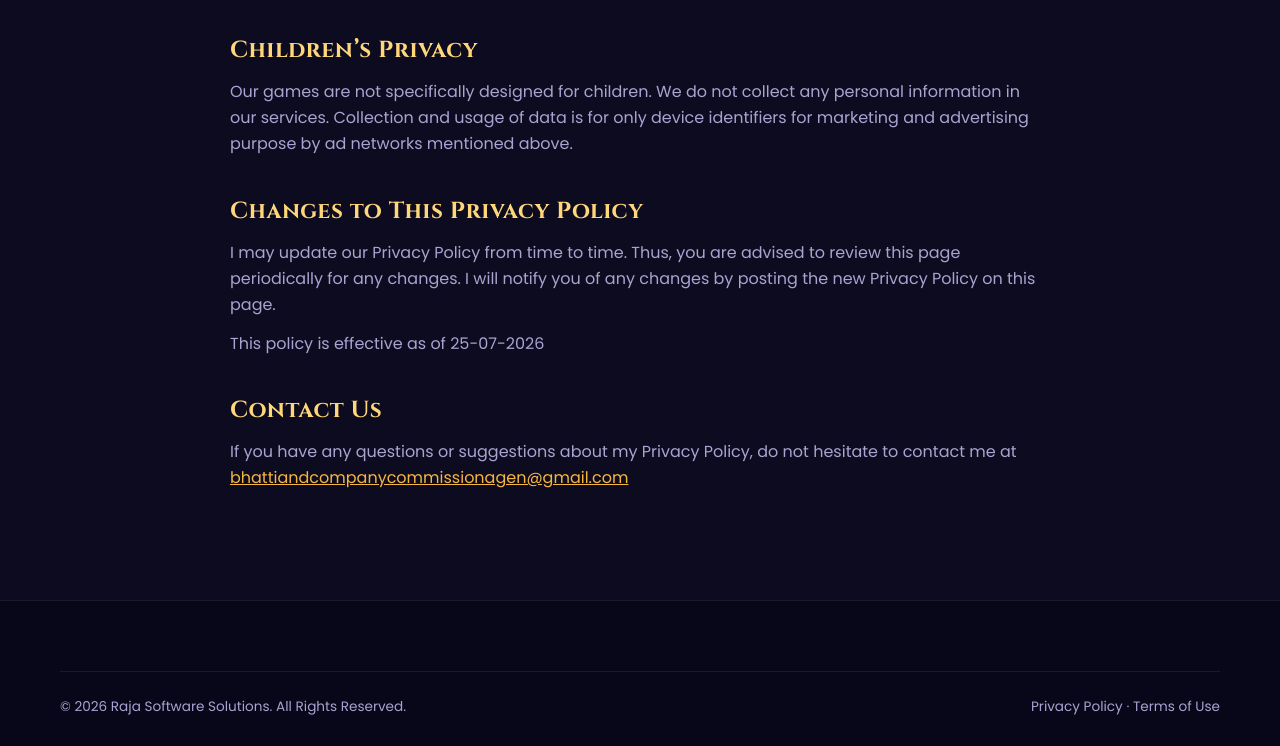
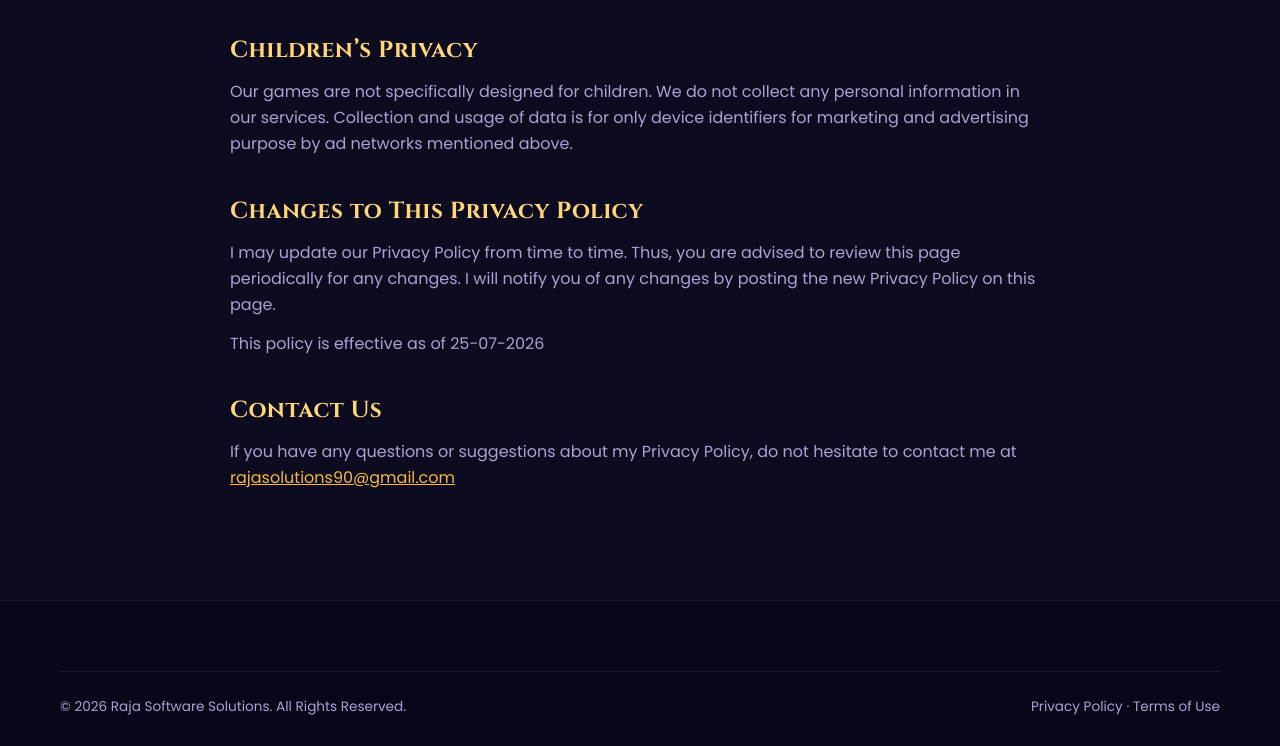
Before and after one commit to kashmirstudio-cyber/rajasoftware, a plain HTML site: page privacy-policy.html in a window 1280 px wide. Shown: the part 821-1567 px from the top of the page. Drawn offline with Linux system fonts and the light colour scheme.

Commit message:
Update privacy-policy.html

```diff
--- a/privacy-policy.html
+++ b/privacy-policy.html
@@ -51,7 +51,7 @@
     <p>This policy is effective as of 25-07-2026</p>
 
     <h2>Contact Us</h2>
-    <p>If you have any questions or suggestions about my Privacy Policy, do not hesitate to contact me at <a href="mailto:bhattiandcompanycommissionagen@gmail.com">bhattiandcompanycommissionagen@gmail.com</a></p>
+    <p>If you have any questions or suggestions about my Privacy Policy, do not hesitate to contact me at <a href="mailto:rajasolutions90@gmail.com">rajasolutions90@gmail.com</a></p>
 
   </div>
 </section>
```
